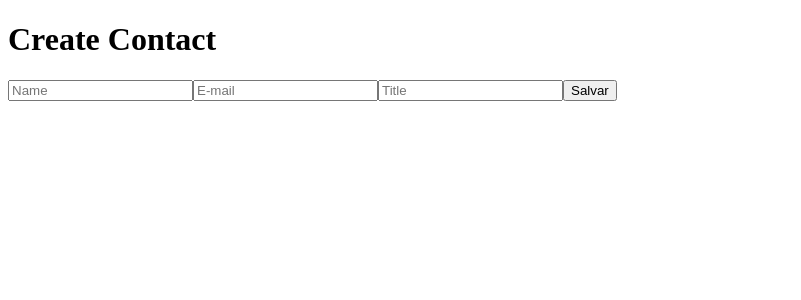
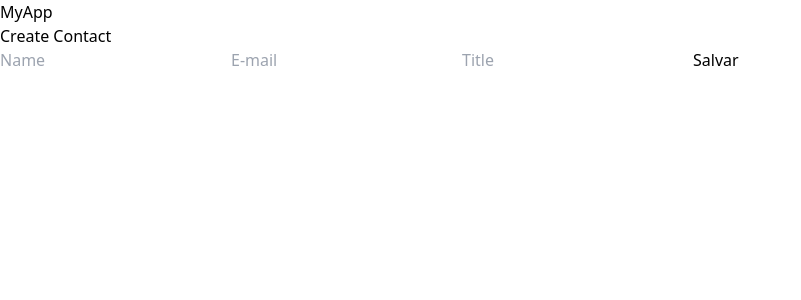
Before and after one commit to williamtome/crud-react-next-and-faunaDB, a Next.js app: page /create in a window 1280 px wide. Shown: the top 300 px of the page, without its empty margins (0-801 px from the left). Built offline with nearby package versions, Linux system fonts and the light colour scheme.

Commit message:
created main page.

```diff
--- /dev/null
+++ b/css/style.css
@@ -0,0 +1,3 @@
+@import "tailwindcss/base";
+@import "tailwindcss/components";
+@import "tailwindcss/utilities";
--- /dev/null
+++ b/pages/_app.js
@@ -0,0 +1,13 @@
+import React from 'react'
+import '../css/style.css'
+
+const App = ({ Component, pageProps }) => {
+  return (
+    <div>
+      <h1>MyApp</h1>
+      <Component {...pageProps} />
+    </div>
+  )
+}
+
+export default App
```
